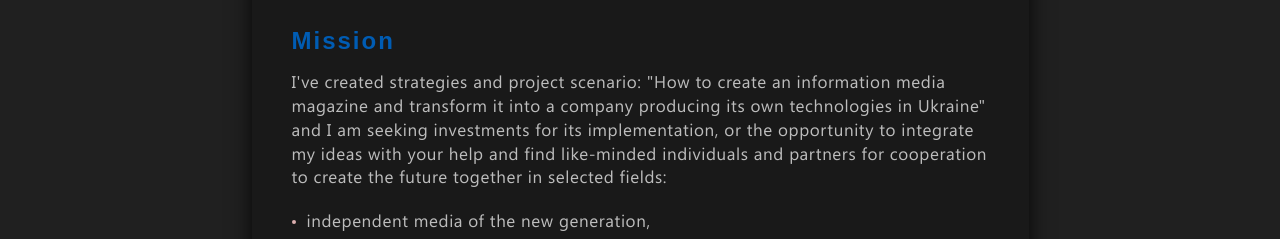
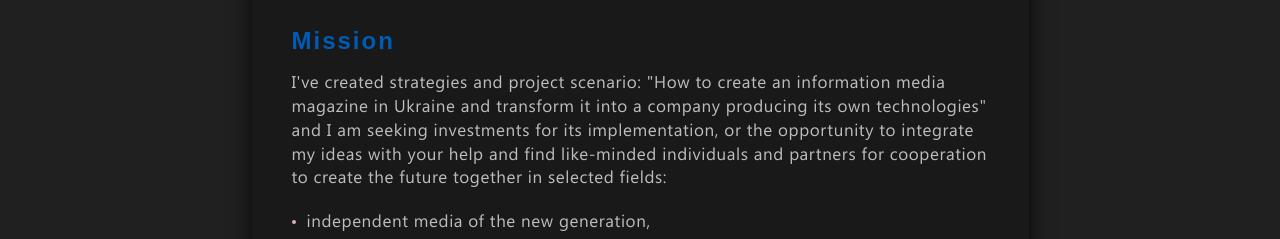
Before and after one commit to buhowski/react-typescript, a React app: page /startup in a window 1280 px wide. Shown: the part 493-732 px from the top of the page. Built offline with nearby package versions, Linux system fonts and the light colour scheme.

Commit message:
final edits

```diff
--- a/src/pages/idea/Idea.tsx
+++ b/src/pages/idea/Idea.tsx
@@ -4,18 +4,36 @@ import textData from './textData';
 import Copyright from './Copyright';
 import { useTabletLargeQuery } from '../../hooks/useMediaQuery';
 
+interface Block {
+	title?: string;
+	text?: string | string[];
+	subtitle?: string;
+	list?: string[];
+	subtitle2?: string;
+	list2?: string[];
+	subtitle3?: string;
+	text2?: string | string[];
+	subtitle4?: string;
+	text3?: string | string[];
+}
+
+interface TextStructure {
+	section: Block[];
+	lastWords: string;
+}
+
 const Idea = () => {
 	const useTabletLarge = useTabletLargeQuery();
 
 	// All Text data maping
-	const textItems = textData.map((structure, index) => (
+	const textItems = textData.map((structure: TextStructure, index) => (
 		<div key={index}>
 			<h1 className='startup-title'>Startup Presentation</h1>
 
 			{/* text Structure  */}
-			{structure.section.map((block, blockIndex) => (
+			{structure.section.map((block: Block, blockIndex) => (
 				<div key={blockIndex} className='idea-block'>
-					<h2 className={`idea-block__title h2 `}>{block.title}</h2>
+					{block.title && <h2 className={`idea-block__title h2 `}>{block.title}</h2>}
 
 					{block.text &&
 						(Array.isArray(block.text) ? (
@@ -60,6 +78,19 @@ const Idea = () => {
 						) : (
 							<p className='idea-block__text'>{block.text2}</p>
 						))}
+
+					{block.subtitle4 && <h3 className='h3'>{block.subtitle4}</h3>}
+
+					{block.text3 &&
+						(Array.isArray(block.text3) ? (
+							block.text3.map((item, i) => (
+								<p key={i} className='idea-block__text'>
+									{item}
+								</p>
+							))
+						) : (
+							<p className='idea-block__text'>{block.text3}</p>
+						))}
 				</div>
 			))}
 
--- a/src/pages/idea/textData.tsx
+++ b/src/pages/idea/textData.tsx
@@ -5,7 +5,7 @@ const textData = [
 			// Mission
 			{
 				title: `Цель`,
-				text: `Я разработал стратегии и сценарий проекта: "Как создать информационный медиа-журнал и превратить его в компанию производства собственных технологий в Украине" и ищу инвестиции для реализации, или возможность интегрировать свои идеи с вашей помощью и найти единомышленников и партнеров для сотрудничества, чтобы творить будущее вместе в выбранных сферах:`,
+				text: `Я разработал стратегии и сценарий проекта: "Как создать информационный медиа-журнал в Украине и превратить его в компанию производства собственных технологий" и ищу инвестиции для реализации, или возможность интегрировать свои идеи с вашей помощью и найти единомышленников и партнеров для сотрудничества, чтобы творить будущее вместе в выбранных сферах:`,
 				list: [
 					`независимое медиа нового поколения,`,
 
@@ -13,10 +13,9 @@ const textData = [
 
 					`виртуальная реальность,`,
 
-					`IT сектор, который работает на собственное производство и охватывает: блокчейн, искусственный интеллект, нейротехнологии и робототехнику.`,
-
-					'Гибкость проекта позволяет добавлять любые виды деятельности на ваше рассмотрение.',
+					`IT сектор, который охватывает: блокчейн, искусственный интеллект, нейротехнологии и робототехнику.`,
 				],
+				text2: `Гибкость проекта позволяет добавлять любые виды деятельности на ваше рассмотрение.`,
 			},
 
 			// Description
@@ -29,7 +28,7 @@ const textData = [
 				],
 				subtitle: `Необходимые функции:`,
 				list: [
-					`Журнал – для стратегических целей, чтобы занять место ведущего медиа в стране. Необходим для рекламы, саморекламы и агрессивного маркетинга и обычного дневника.`,
+					`Журнал – для стратегических целей, чтобы занять место ведущего медиа в стране. Необходим для рекламы, саморекламы и агрессивного маркетинга и видео дневника.`,
 
 					`Соцсеть – для объединения людей с похожим взглядом и вкусами.`,
 
@@ -83,8 +82,6 @@ const textData = [
 				title: `Суммируя`,
 				text: [
 					`Это сложный, многофункциональный и многоэтапный проект, он бросает вызов, но он возможен! Поэтому для развития я выбрал именно журнал – это мощный инструмент массовой информации и влияния, а в Украине с адекватным масс медиа очевидные проблемы (отсутствует популярное и независимое, или популярное и качественное, или близкое молодому поколению), поэтому занять эту нишу я не вижу препятствий.`,
-
-					`А в целом моя перспектива сфокусирована на развитие масштаба. Для создания отделенного от государства места со своей независимой экосистемой. С коллаборацией разных сфер деятельности, от инновационных технологий до креативного мышления. И если собрать все лучшее в одном месте, и организовать профессиональный коллектив критически мыслящих идейников и энтузиастов, то скачок эволюционного прогресса произойдет сам собой. Потому что не существует ничего невозможного, только неправильный подход!`,
 				],
 				subtitle: `На пальцах:`,
 				list: [
@@ -102,7 +99,7 @@ const textData = [
 				list2: [
 					`Блокчейн – криптовалютные операции на платформе, собственная криптовалюта, безопасность.`,
 
-					`AI – личный помощник в журнале (помогает в работе, учебе, развлечениях), без ограничений, которые блокируют качество, кастомизируется.`,
+					`AI – личный помощник в журнале (помогает в работе, учебе, развлечениях), без ограничений (которые блокируют качество), кастомизируется.`,
 
 					`Нейротехнологии – изучение мозга человека и интеграция его с компьютерными технологиями, виртуальная реальность.`,
 
@@ -114,6 +111,8 @@ const textData = [
 
 					`Гонзо-журналистика – ведение сюжетных дневников от первого лица или группы лиц, включаясь в события, становясь частью истории, непредсказуемый и экспериментальный стиль. Нырять в самое пекло проблемы, изучая вопрос изнутри или создавать определенные условия для его появления. Темы связанные с современной культурой и социальными проблемами.`,
 				],
+				subtitle4: `Заключение`,
+				text3: `В целом моя перспектива сфокусирована на развитие масштаба. Для создания отделенного от государства места со своей независимой экосистемой. С коллаборацией разных сфер деятельности, от инновационных технологий до креативного мышления. И если собрать все лучшее в одном месте, и организовать профессиональный коллектив критически мыслящих идейников и энтузиастов, то скачок эволюционного прогресса произойдет сам собой. Потому что не существует ничего невозможного, только неправильный подход!`,
 			},
 		],
 
@@ -129,7 +128,7 @@ const textData = [
 			// Mission
 			{
 				title: `Mission`,
-				text: `I've created strategies and project scenario: "How to create an information media magazine and transform it into a company producing its own technologies in Ukraine" and I am seeking investments for its implementation, or the opportunity to integrate my ideas with your help and find like-minded individuals and partners for cooperation to create the future together in selected fields:`,
+				text: `I've created strategies and project scenario: "How to create an information media magazine in Ukraine and transform it into a company producing its own technologies" and I am seeking investments for its implementation, or the opportunity to integrate my ideas with your help and find like-minded individuals and partners for cooperation to create the future together in selected fields:`,
 				list: [
 					`independent media of the new generation,`,
 
@@ -137,23 +136,22 @@ const textData = [
 
 					`virtual reality,`,
 
-					`IT sector, that works on its own production and includes: blockchain, AI, neurotechnologies and robotics.`,
-
-					`The project's flexibility allows you to add any type of activity for your consideration.`,
+					`IT sector, which includes: blockchain, AI, neurotechnology and robotics.`,
 				],
+				text2: `The project's flexibility allows you to add any type of activity for your consideration.`,
 			},
 
 			// Description
 			{
 				title: `Description`,
 				text: [
-					`My idea begins with creating a free internet territory of its own. It takes the format of a magazine and social network, as a mobile application and web platform, which can be exemplified with flipboard and facebook. The concept of its own magazine is promising because of the possibility to develop independently on its own course and adapt to new needs and trends in the information field.`,
+					`My idea begins with creating its own free internet territory. It takes the format of a magazine and social network, as a mobile application and web platform, which can be imagined on the examples of flipboard and facebook. The concept of its own magazine is promising because of the possibility to develop independently on its own course and adapt to new needs and trends in the information field.`,
 
 					`The focus is on information delivery and the production of cinema and gaming products. To achieve this, a professional team is formed to manage the magazine and create content, gradually developing the platform. Because proper marketing is the key to success, and a quality product is its confirmation.`,
 				],
 				subtitle: `Required functions:`,
 				list: [
-					`Magazine – for strategic purposes, to occupy the place of the leading media in the country. Necessary for advertising, self-promotion, aggressive marketing, and as a regular diary.`,
+					`Magazine – for strategic purposes, to occupy the place of the leading media in the country. Necessary for advertising, self-promotion, aggressive marketing, and video diary.`,
 
 					`Social network – to unite people with similar views and tastes.`,
 
@@ -198,24 +196,20 @@ const textData = [
 					`Launch and effectiveness evaluation – finalization of vulnerabilities, marketing strategy, and advertising campaign.`,
 				],
 
-				text2: `The flexibility of my ideas allows integrating them into any existing projects as modification, separate projects, or company scaling. So, if you share similar interests and are open to cooperation, I'm ready to discuss. There is a vision, and theoretically, it works. For practice, I need resources.`,
+				text2: `The flexibility of my ideas allows integrating them into any existing projects as modification, separate project, or company scaling. So, if you share similar interests and are open to cooperation, I'm ready to discuss. There is a vision, and theoretically, it works. For practice, I need resources.`,
 			},
 
 			// Summarization
 			{
 				title: `Summarizing`,
-				text: [
-					`This is a complex, multifunctional, and multi-stage project, it's challenging, but it is possible! That's why I chose a magazine for development – it is a powerful tool of mass information and influence, and in Ukraine, with adequate mass media, there are obvious problems (there is no popular and independent, or popular and quality, or something close to the young generation), so I see no obstacles to occupy this niche.`,
-
-					`Overall, my perspective is focused on the development of scale. To create a state-independent place with its independent ecosystem. With collaboration of various fields, from innovative technologies to creative minds. And if we gather all the best in one place and organize a professional team of critical thinkers and enthusiasts, evolutionary progress will happen naturally. Because nothing is impossible, only the wrong approach!`,
-				],
+				text: `This is a complex, multifunctional, and multi-stage project, it's challenging, but it is possible! That's why I chose a magazine for development – it is a powerful tool of mass information and influence, and in Ukraine, with adequate mass media, there are obvious problems (there is no popular and independent, or popular and quality, or something close to the young generation), so I see no obstacles to occupy this niche.`,
 				subtitle: `To put it simply:`,
 				list: [
 					`Magazine – the face of the company. A popular magazine – the voice of the majority. A mega-popular magazine – dictates the rules of development, rather than adapting to the ban on evolution (there is a strategy).`,
 
 					`Production of cool movies and games – profit (there are scenarios).`,
 
-					`Investing profit in our IT technologies (blockchain, AI, neurotechnologies and robotics) – even more profit (there are ideas).`,
+					`Investing profit in our IT technologies (blockchain, AI, neurotechnology and robotics) – even more profit (there are ideas).`,
 
 					`Win!`,
 
@@ -225,7 +219,7 @@ const textData = [
 				list2: [
 					`Blockchain – cryptocurrency operations on the platform, own cryptocurrency, security.`,
 
-					`AI – personal assistant in the magazine (helps in work, study, entertainment), without restrictions that block high-quality, customizable.`,
+					`AI – personal assistant in the magazine (helps in work, study, entertainment), without restrictions (that block high-quality), customizable.`,
 
 					`Neurotechnology – study the human brain and integrate it with computer technologies, virtual reality.`,
 
@@ -237,6 +231,8 @@ const textData = [
 
 					`Gonzo journalism – making story diaries from the first person or group of people, immersing oneself in events, becoming part of the history, an unpredictable and experimental style. Diving into the heart of the problem, studying it from inside, or creating specific conditions for its appearance. Subjects dealing with modern culture and social problems.`,
 				],
+				subtitle4: `Conclusion`,
+				text3: `Overall, my perspective is focused on the development of scale. To create a state-independent place with its independent ecosystem. With collaboration of various fields, from innovative technologies to creative minds. And if we gather all the best in one place and organize a professional team of critical thinkers and enthusiasts, evolutionary progress will happen naturally. Because nothing is impossible, only the wrong approach!`,
 			},
 		],
 
@@ -252,7 +248,7 @@ const textData = [
 			// Mission
 			{
 				title: `Ціль`,
-				text: `Я розробив стратегії та сценарій проекту: "Як створити інформаційний медіа-журнал і перетворити його в компанію виробництва власних технологій в Україні" і шукаю інвестиції для реалізації, або можливість інтегрувати свої ідеї з вашою допомогою та знайти однодумців і партнерів для співпраці, щоб творити майбутнє разом у вибраних сферах:`,
+				text: `Я розробив стратегії та сценарій проекту: "Як створити інформаційний медіа-журнал в Україні і перетворити його в компанію виробництва власних технологій" і шукаю інвестиції для реалізації, або можливість інтегрувати свої ідеї з вашою допомогою та знайти однодумців і партнерів для співпраці, щоб творити майбутнє разом у вибраних сферах:`,
 				list: [
 					`незалежне медіа нового покоління,`,
 
@@ -260,10 +256,9 @@ const textData = [
 
 					`віртуальна реальність,`,
 
-					`IT сектор, який працює на власне виробництво і охоплює: блокчейн, штучний інтелект, нейротехнології та робототехніку.`,
-
-					`Гнучкість проекту дозволяє додавати будь які види діяльності на ваш розгляд.`,
+					`IT сектор, який охоплює: блокчейн, штучний інтелект, нейротехнології та робототехніку.`,
 				],
+				text2: `Гнучкість проекту дозволяє додавати будь-які види діяльності на ваш розгляд.`,
 			},
 
 			// Description
@@ -276,7 +271,7 @@ const textData = [
 				],
 				subtitle: `Необхідні функції:`,
 				list: [
-					`Журнал – для стратегічних цілей, щоб зайняти місце провідного медіа в країні. Необхідний для реклами, самореклами та агресивного маркетингу і звичайного щоденника.`,
+					`Журнал – для стратегічних цілей, щоб зайняти місце провідного медіа в країні. Необхідний для реклами, самореклами та агресивного маркетингу і відео щоденника.`,
 
 					`Соцмережа –  для об'єднання людей зі схожим баченням та смаками.`,
 
@@ -327,11 +322,7 @@ const textData = [
 			// Summarization
 			{
 				title: `Узагальнюючи`,
-				text: [
-					`Це складний, багатофункціональний та багатоетапний проект, він кидає виклик, але він можливий! Тому для розвитку я вибрав саме журнал – це потужний інструмент масової інформації та впливу, а в Україні з адекватним мас медіа очевидні проблеми (відсутнє популярне і незалежне, або популярне і якісне, або близьке молодому поколінню), тому зайняти цю нішу я не бачу перешкод.`,
-
-					`А в цілому моя перспектива сфокусована на розвиток масштабу. Для створення відокремленого від держави місця зі своєю незалежною екосистемою. З колаборацією різних сфер діяльності, від інноваційних технологій до креативного мислення. І якщо зібрати все найкраще в одному місці, та організувати професійний колектив критично мислячих ідейників та ентузіастів, то стрибок еволюційного прогресу відбудеться сам собою. Бо не існує нічого неможливого, лише неправильний підхід!`,
-				],
+				text: `Це складний, багатофункціональний та багатоетапний проект, він кидає виклик, але він можливий! Тому для розвитку я вибрав саме журнал – це потужний інструмент масової інформації та впливу, а в Україні з адекватним мас медіа очевидні проблеми (відсутнє популярне і незалежне, або популярне і якісне, або близьке молодому поколінню), тому зайняти цю нішу я не бачу перешкод.`,
 				subtitle: `На пальцях:`,
 				list: [
 					`Журнал – лице компанії. Популярний журнал – голос більшості. Мега популярний журнал – диктує правила розвитку, а не підстроюється під заборону еволюціонувати (є стратегія).`,
@@ -348,7 +339,7 @@ const textData = [
 				list2: [
 					`Блокчейн – криптовалютні операції на платформі, власна криптовалюта, безпека.`,
 
-					`AI – особистий асистент у журналі (допомагає в роботі, навчанні, розвагах), без обмежень, які блокують якість, кастомізується.`,
+					`AI – особистий асистент у журналі (допомагає в роботі, навчанні, розвагах), без обмежень (які блокують якість), кастомізується.`,
 
 					`Нейротехнології – вивчення мозку людини та інтеграція його з комп'ютерними технологіями, віртуальна реальність.`,
 
@@ -360,6 +351,8 @@ const textData = [
 
 					`Гонзо-журналістика – ведення сюжетних щоденників від першої особи чи групи лиць, включаючись у події, стаючи частиною історії, непередбачуваний і експериментальний стиль. Пірнати в саме пекло проблеми, вивчаючи питання зсередини, або створювати певні умови для його появи. Теми пов'язані з сучасною культурою та соціальними проблемами.`,
 				],
+				subtitle4: `Висновок`,
+				text3: `В цілому моя перспектива сфокусована на розвиток масштабу. Для створення відокремленого від держави місця зі своєю незалежною екосистемою. З колаборацією різних сфер діяльності, від інноваційних технологій до креативного мислення. І якщо зібрати все найкраще в одному місці, та організувати професійний колектив критично мислячих ідейників та ентузіастів, то стрибок еволюційного прогресу відбудеться сам собою. Бо не існує нічого неможливого, лише неправильний підхід!`,
 			},
 		],
 
```
